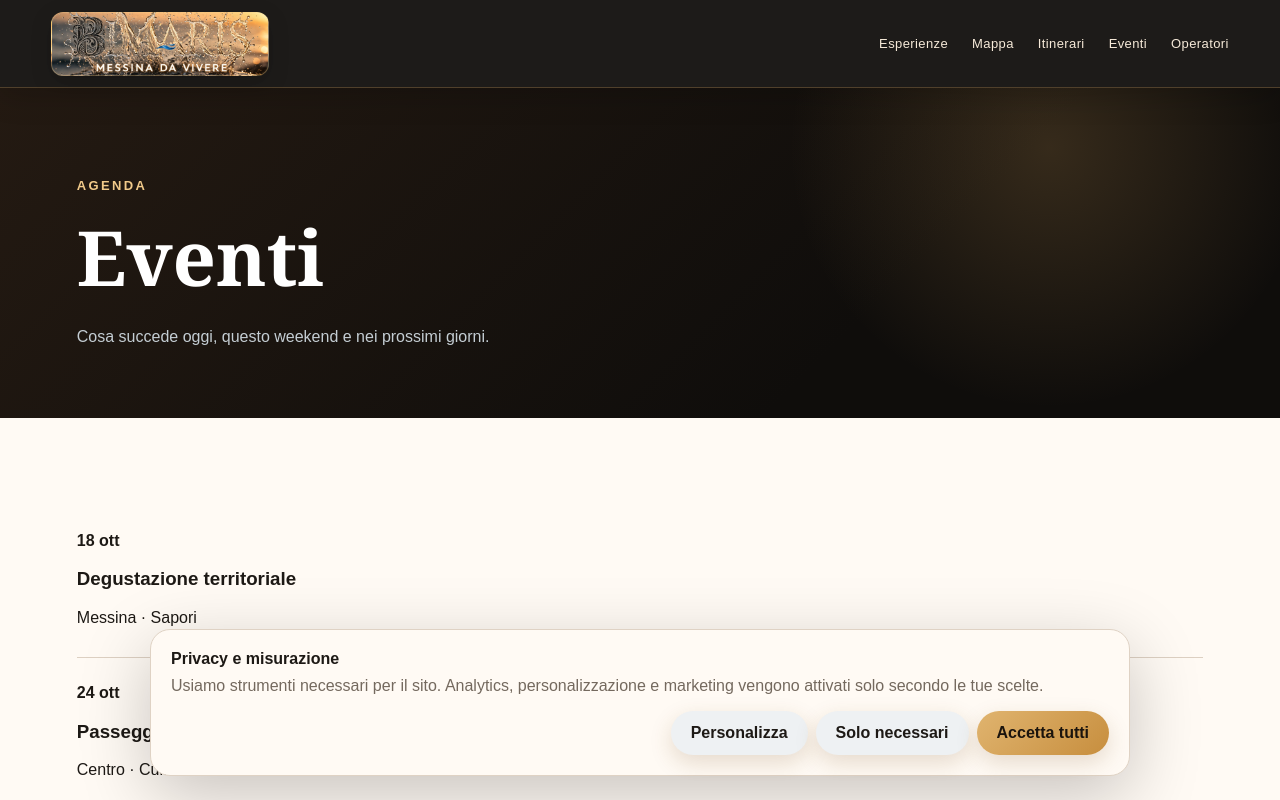
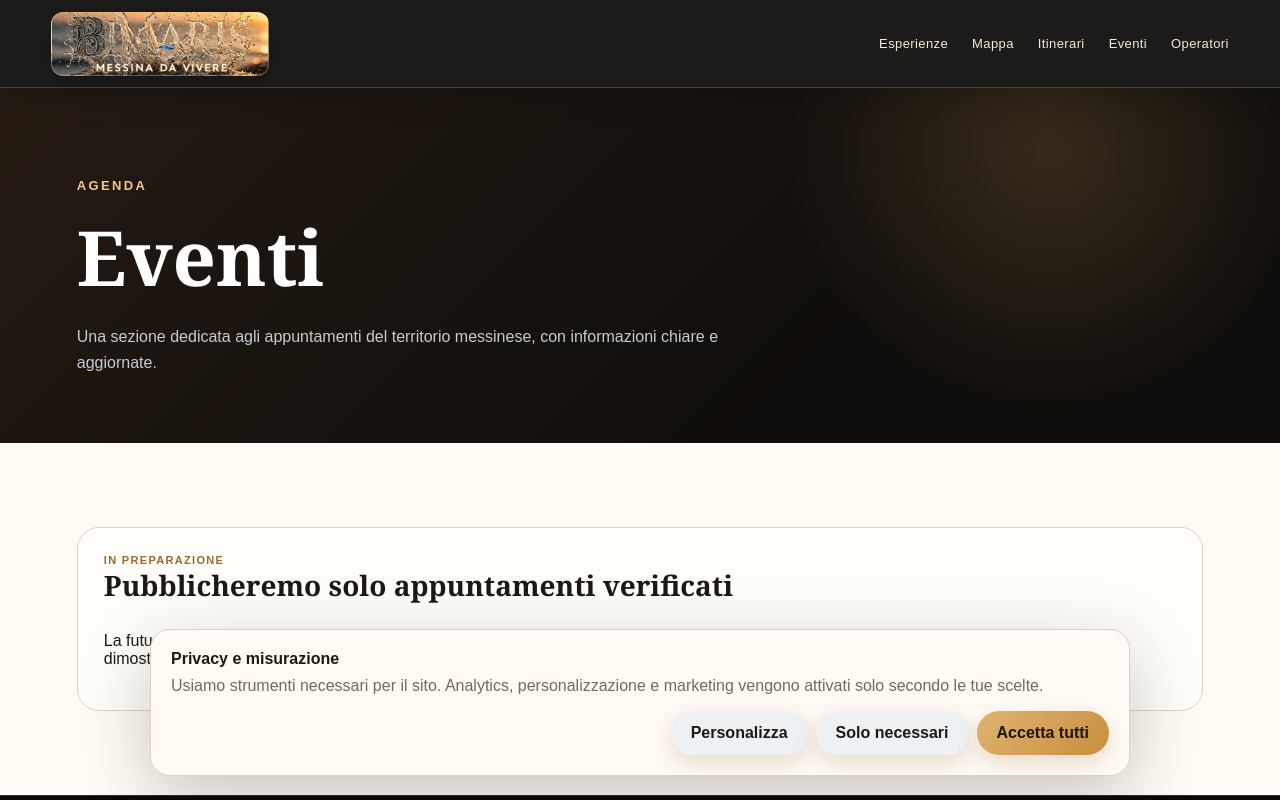
Before and after one commit to giovannibrunetto/bimaris-platform, a Next.js app in the folder apps/web/: page /eventi in a window 1280 px wide. Shown: the top 800 px of the page. Built offline with nearby package versions, Linux system fonts and the light colour scheme.

Commit message:
Replace demo events with verified-events coming-soon copy

```diff
--- a/apps/web/app/eventi/page.tsx
+++ b/apps/web/app/eventi/page.tsx
@@ -1,2 +1,16 @@
-import { events } from "@/data/mock";
-export default function EventsPage(){return <><section className="page-hero"><div className="kicker">Agenda</div><h1>Eventi</h1><p>Cosa succede oggi, questo weekend e nei prossimi giorni.</p></section><section className="section"><ul className="list">{events.map(e=><li key={e.title}><strong>{e.date}</strong><h3>{e.title}</h3><p>{e.place} · {e.category}</p></li>)}</ul></section></>}
+export default function EventsPage(){
+  return <>
+    <section className="page-hero">
+      <div className="kicker">Agenda</div>
+      <h1>Eventi</h1>
+      <p>Una sezione dedicata agli appuntamenti del territorio messinese, con informazioni chiare e aggiornate.</p>
+    </section>
+    <section className="section">
+      <div className="detail-panel">
+        <div className="eyebrow">In preparazione</div>
+        <h3>Pubblicheremo solo appuntamenti verificati</h3>
+        <p>La futura agenda BIMARIS raccoglierà eventi reali, date confermate e informazioni utili per partecipare. In questa fase non mostriamo eventi dimostrativi come se fossero già programmati.</p>
+      </div>
+    </section>
+  </>;
+}
```
